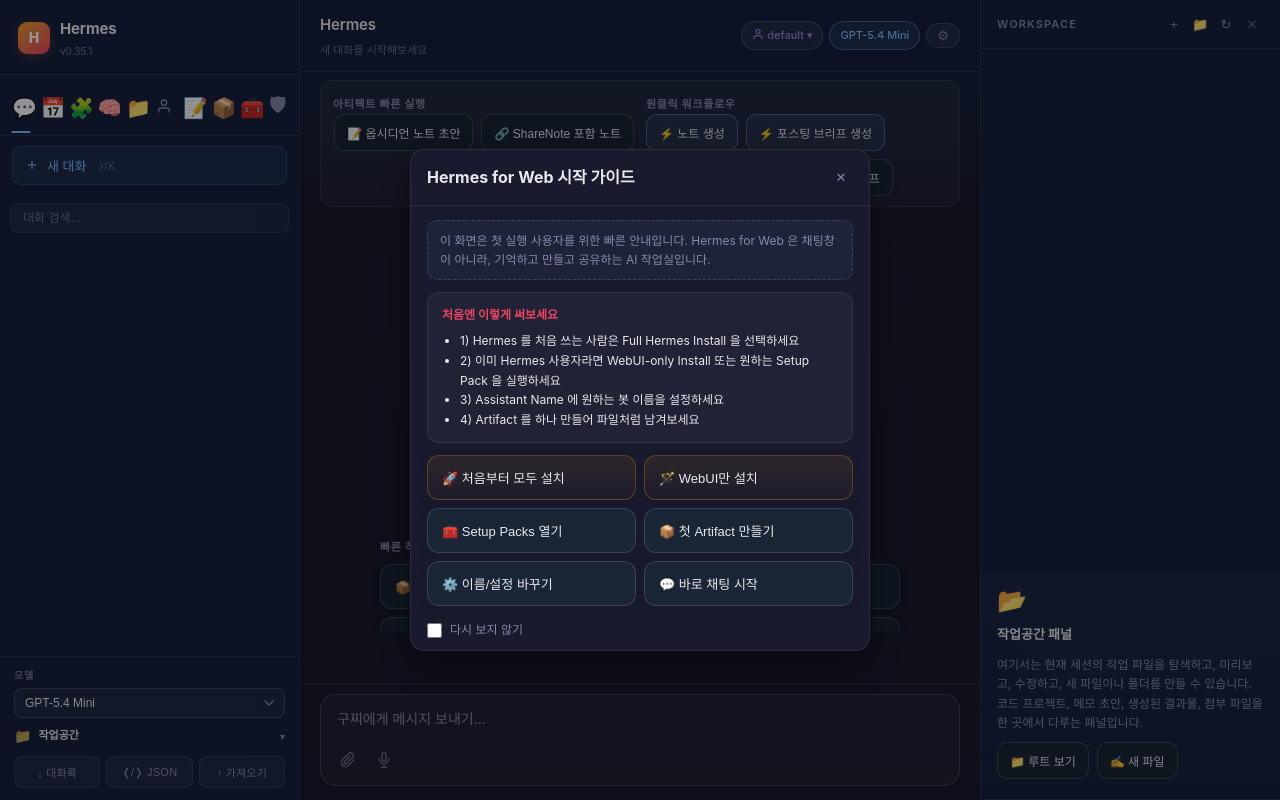
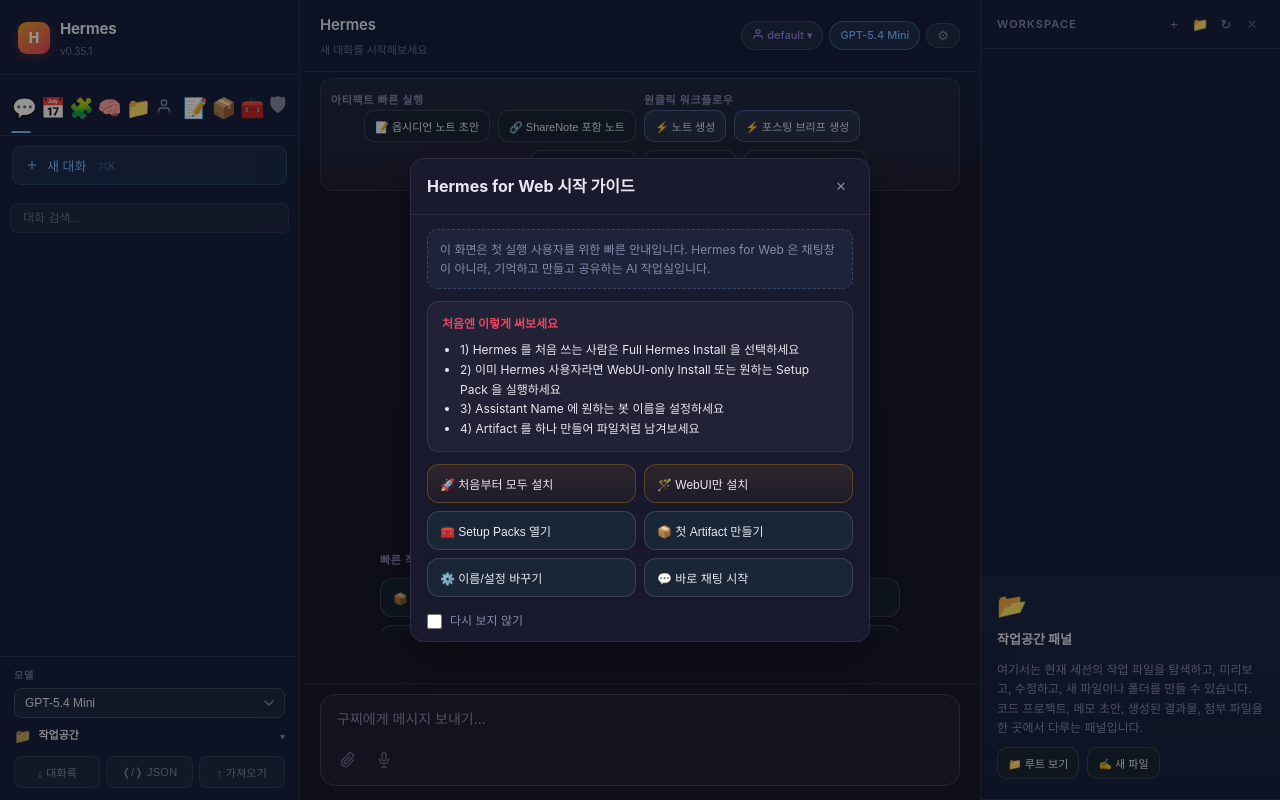
Before and after one commit to jeremylee0213/ai-hub-os-hermes, a plain HTML site: page static/index.html in a window 1280 px wide. Drawn offline with nearby package versions, Linux system fonts and the light colour scheme; no server answers.

Commit message:
fix: reduce clipping on the home screen layout

```diff
--- a/static/style.css
+++ b/static/style.css
@@ -432,7 +432,7 @@
   .dot{width:6px;height:6px;border-radius:50%;background:var(--blue);opacity:.3;animation:pulse 1.4s ease-in-out infinite;}
   .dot:nth-child(2){animation-delay:.22s;}.dot:nth-child(3){animation-delay:.44s;}
   @keyframes pulse{0%,80%,100%{opacity:.2;transform:scale(.8)}40%{opacity:.8;transform:scale(1)}}
-  .empty-state{flex:1;display:flex;flex-direction:column;align-items:center;justify-content:center;gap:12px;padding:40px;color:var(--muted);position:relative;overflow:hidden;}
+  .empty-state{flex:1;display:flex;flex-direction:column;align-items:center;justify-content:flex-start;gap:12px;padding:28px 40px 40px;color:var(--muted);position:relative;overflow:auto;}
   .empty-logo{width:64px;height:64px;border-radius:20px;background:linear-gradient(145deg,rgba(124,185,255,.15),rgba(201,168,76,.1));border:1px solid rgba(124,185,255,.2);display:flex;align-items:center;justify-content:center;font-size:28px;font-weight:700;color:var(--blue);margin-bottom:4px;box-shadow:0 4px 20px rgba(124,185,255,.1);}
   .empty-state h2{font-size:20px;color:var(--text);font-weight:700;letter-spacing:-.02em;}
   .empty-state p{font-size:14px;text-align:center;max-width:320px;}
@@ -453,7 +453,7 @@
   .quick-action.setup-pack[data-pack="last30days"], .quick-action.setup-pack[data-pack="autoresearch"]{border-color:rgba(72,187,120,.24);background:linear-gradient(180deg,rgba(72,187,120,.08),rgba(72,187,120,.02));}
   .quick-action.setup-pack[data-pack="hermes-full-install"], .quick-action.setup-pack[data-pack="webui-only-install"]{border-color:rgba(245,158,11,.28);background:linear-gradient(180deg,rgba(245,158,11,.09),rgba(245,158,11,.02));}
   .artifact-bar{padding:8px 20px 0;flex-shrink:0;background:linear-gradient(to bottom,var(--topbar-bg),transparent);}
-  .artifact-bar-inner{max-width:980px;margin:0 auto;background:var(--input-bg);border:1px solid var(--border);border-radius:12px;padding:10px 12px;display:flex;align-items:flex-start;justify-content:space-between;gap:12px;}
+  .artifact-bar-inner{max-width:980px;margin:0 auto;background:var(--input-bg);border:1px solid var(--border);border-radius:12px;padding:10px 12px;display:flex;flex-wrap:wrap;align-items:flex-start;justify-content:space-between;gap:12px;}
   .artifact-bar-group{flex:1;min-width:0;}
   .artifact-bar-title{font-size:11px;font-weight:700;letter-spacing:.06em;text-transform:uppercase;color:var(--muted);padding-top:4px;white-space:nowrap;}
   .artifact-bar-actions{display:flex;flex-wrap:wrap;gap:8px;justify-content:flex-end;}
@@ -461,6 +461,15 @@
   .artifact-action:hover{background:var(--hover-bg);border-color:rgba(124,185,255,.35);transform:translateY(-1px);}
   .artifact-action.primary{border-color:rgba(124,185,255,.35);background:rgba(124,185,255,.08);}
   .workflow-group .artifact-bar-actions{justify-content:flex-start;}
+  @media (max-height: 860px){
+    .artifact-bar{padding-top:6px;}
+    .artifact-bar-inner{padding:8px 10px;gap:8px;}
+    .artifact-action{padding:7px 10px;font-size:11px;}
+    .empty-state{padding-top:18px;gap:10px;}
+    .personalization-card{padding:10px 12px;}
+    .suggestion{padding:9px 12px;}
+    .quick-action{padding:10px 12px;font-size:12px;}
+  }
   .artifact-shelf{padding:10px 20px 0;flex-shrink:0;}
   .home-tools{display:none;}
   .artifact-shelf-inner{max-width:980px;margin:0 auto;background:var(--surface);border:1px solid var(--border);border-radius:12px;padding:10px 12px;}
```
